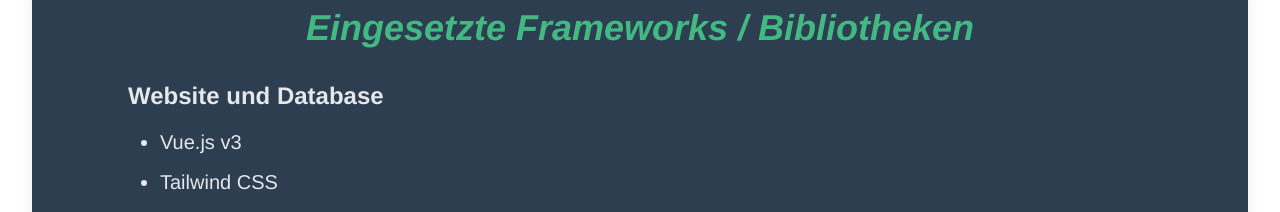
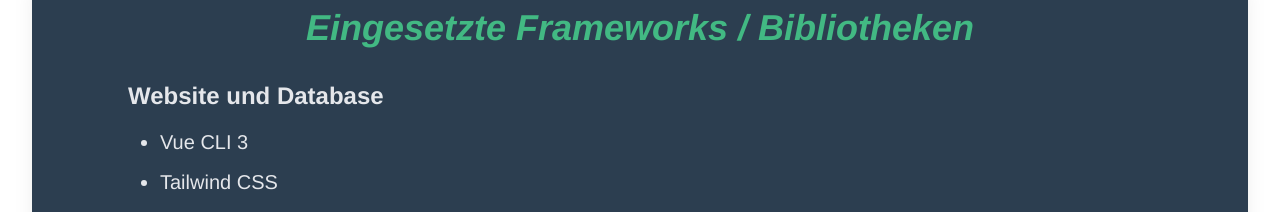
Before and after one commit to mmoldenburg/Vue-myChefbook, a Vue app in the folder my-app/: page / in a window 1280 px wide. Shown: the part 2000-2212 px from the top of the page. Built offline with nearby package versions, Linux system fonts and the light colour scheme; no server answers.

Commit message:
modification home - description

```diff
--- a/my-app/src/views/Home.vue
+++ b/my-app/src/views/Home.vue
@@ -31,7 +31,7 @@
         <h1 class="pt-6 text-xl italic font-bold text-center lg:pt-12 lg:text-4xl text-vue-green">Eingesetzte Frameworks / Bibliotheken</h1>
         <h1 class="pt-8 pl-8 text-lg font-bold text-gray-200 lg:pl-24 lg:text-2xl">Website und Database</h1>
         <ul class="px-16 py-4 leading-8 text-left text-gray-200 list-disc lg:text-xl lg:px-32">
-          <li>Vue.js v3</li>
+          <li>Vue CLI 3</li>
           <li class="mt-3">Tailwind CSS</li>
           <li class="mt-3">Firebase Database</li>
           <li class="mt-3">Firebase Authentification</li>
```
